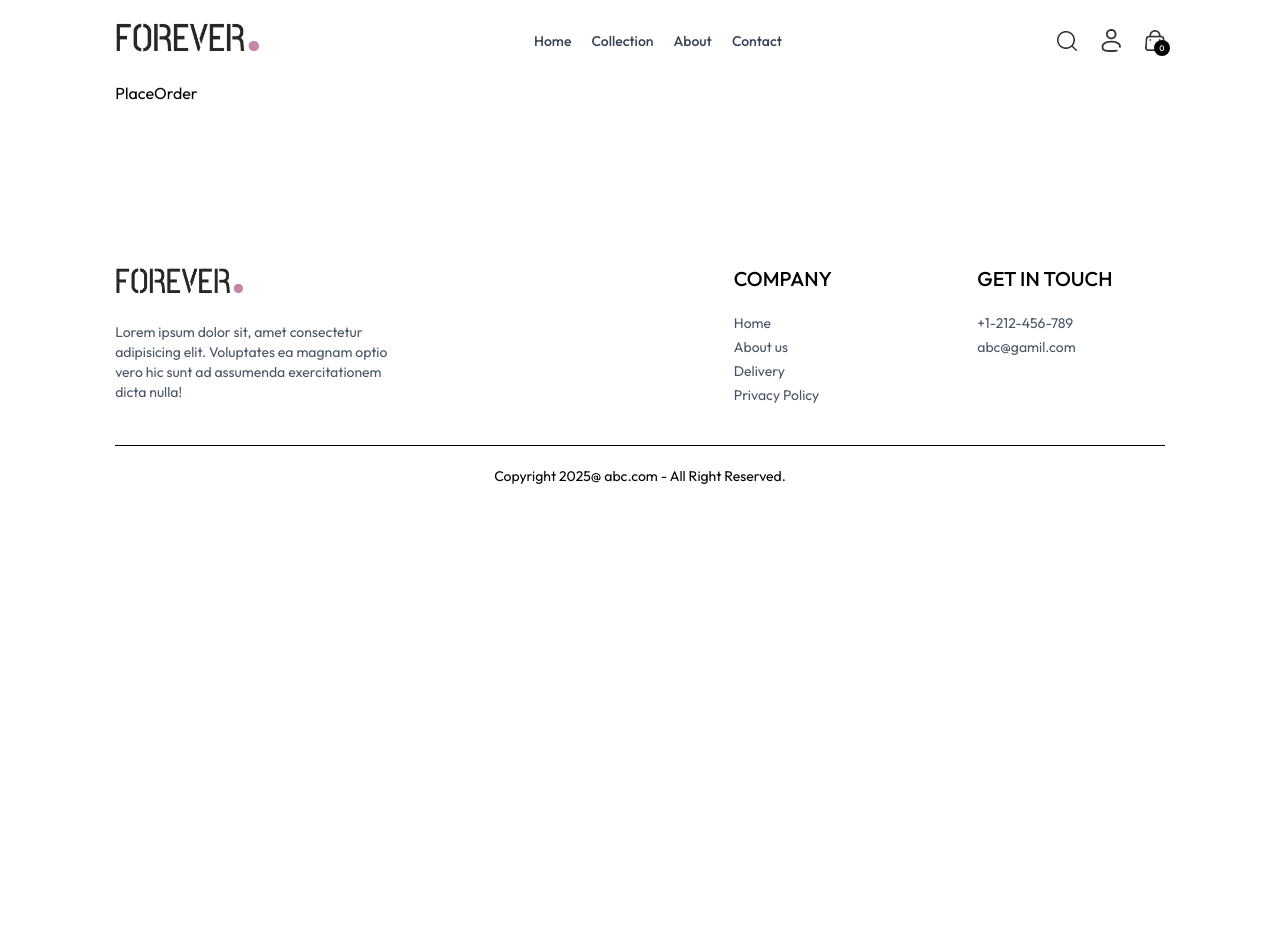
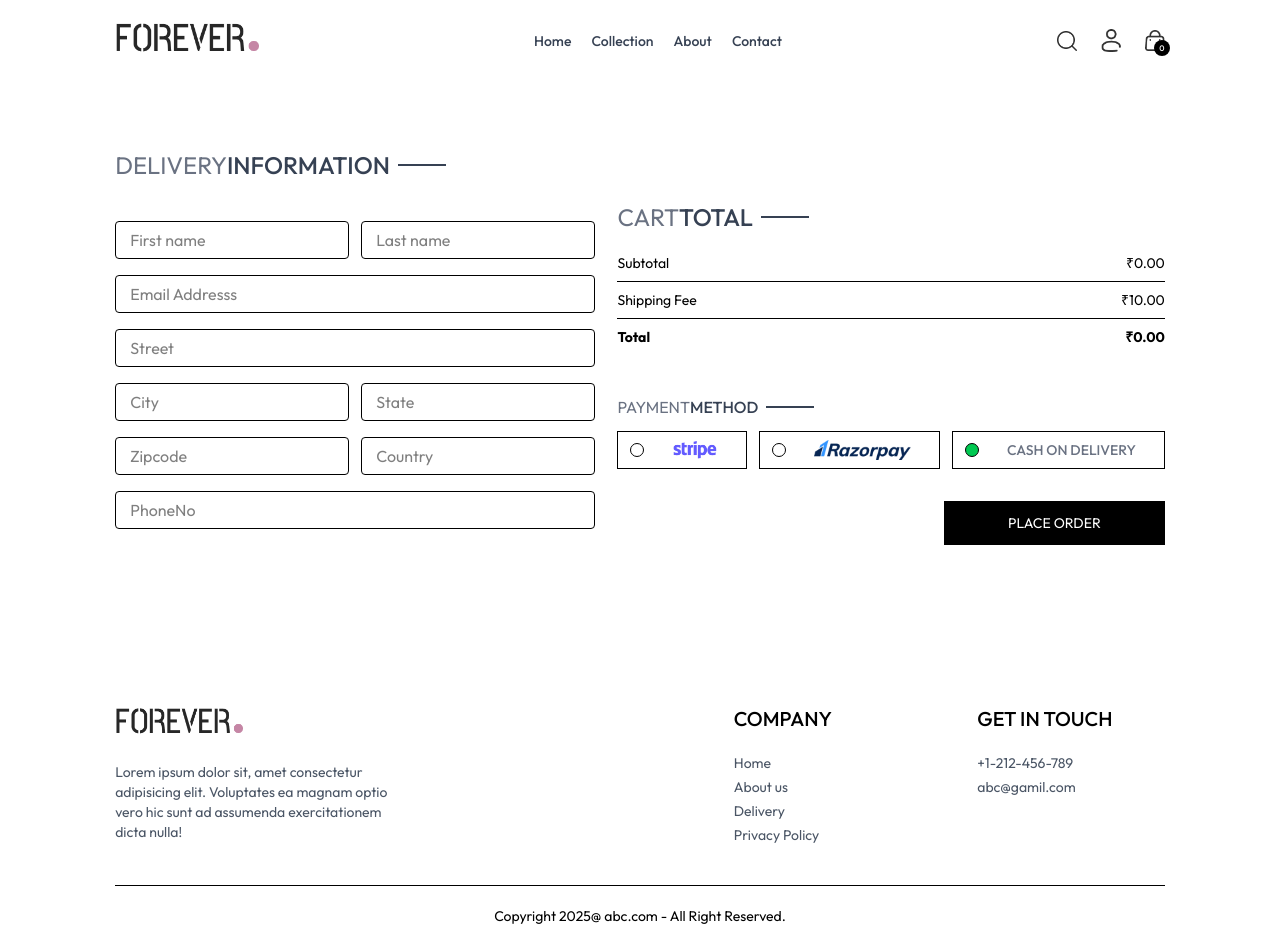
Before and after one commit to akhilesh-yadav026/E-Fashion, a React (Vite) app: page /place-order in a window 1280 px wide. Before the commit the page ends 800 px from the top, so only its background shows below. Built offline with nearby package versions, Linux system fonts and the light colour scheme.

Commit message:
Add and Update

```diff
--- a/src/components/Navbar.jsx
+++ b/src/components/Navbar.jsx
@@ -39,7 +39,7 @@ const Navbar = () => {
                 <img onClick={()=>setShowSearch(true)} src={assets.search_icon} className='w-5 cursor-pointer' alt="" />
 
                 <div className='group relative'>
-                    <img className='w-5 cursor-pointer' src={assets.profile_icon} alt="" />
+                <Link to={'/login'}><img className='w-5 cursor-pointer' src={assets.profile_icon} alt="" /></Link>
                     <div className='group-hover:block hidden absolute dropdown-menu right-0 pt-4'>
                         <div className='flex flex-col gap-2 w-36 py-3 px-5 bg-slate-100 text-gray-500 rounded'>
                             <p className='cursor-pointer
--- a/src/pages/AboutUs.jsx
+++ b/src/pages/AboutUs.jsx
@@ -1,8 +1,45 @@
 import React from 'react'
+import Title from '../components/Title'
+import {assets} from '../assets/assets'
+import NewsletterBox from '../components/NewsletterBox'
 
 const AboutUs = () => {
   return (
-    <div>AboutUs</div>
+    <div>
+
+    <div className='text-2xl text-center pt-8 border-t'>
+        <Title text1={'ABOUT'} text2={'US'} />
+    </div>
+
+    <div className="my-10 flex flex-col md:flex-row gap-16">
+      <img className='w-full md:max-w-[450px] ' src={assets.about_img} alt="" />
+      <div className="flex flex-col justify-center gap-6 md:w-2/4 text-gray-600">
+      <p>Lorem ipsum dolor, sit amet consectetur adipisicing elit. Quia tempore nulla ullam dolores fugiat itaque.</p>
+      <p>Lorem ipsum dolor sit amet consectetur adipisicing elit. Autem quidem itaque unde tempore voluptatibus laborum?</p>
+      <b className='text-gray-800'>Our Mission</b>
+      <p>Our mission at abc is to empower customers with choice , convenience andd confidence. We're decide to provideing a seamless shopping experience that exceeds expectations,from browsing and ordering to delivery and beyond. </p>
+
+      </div>
+    </div>
+    <div className='text-xl py-4'>
+      <Title text1={'WHY'} text2={'CHOOSE US'} />
+    </div>
+    <div className="flex flex-col md:flex-row text-sm mb-20">
+        <div className="border px-10 md:px-16 py-8 sm:py-20 flex flex-col gap-5">
+          <b>Quality Assurance:</b>
+          <p className='text-gray-600'>We meticulously select and vet each product to ensure it meets our stringent quality assurance </p>
+        </div>
+           <div className="border px-10 md:px-16 py-8 sm:py-20 flex flex-col gap-5">
+          <b>Convenience:</b>
+          <p className='text-gray-600'>With our user-friendly interface and hassle-free orderinng process, shoopping has never been. </p>
+        </div>
+            <div className="border px-10 md:px-16 py-8 sm:py-20 flex flex-col gap-5">
+          <b>Exceptional Customer Service :</b>
+          <p className='text-gray-600'> Our team of dedication professionals is here to assist you the way, ensuring your satisfaction is our top priority. </p>
+        </div>
+    </div>
+    <NewsletterBox />
+    </div>
   )
 }
 
--- a/src/pages/Contact.jsx
+++ b/src/pages/Contact.jsx
@@ -1,8 +1,27 @@
 import React from 'react'
+import Title from '../components/Title'
+import { assets } from '../assets/assets'
+import NewsletterBox from '../components/NewsletterBox'
 
 const Contact = () => {
   return (
-    <div>Contact</div>
+    <div>
+      <div className="text-center text-2xl pt-10 border-t">
+        <Title text1={'CONTACT'} text2={'US'} />
+      </div>
+      <div className="my-10 flex flex-col justify-center md:flex-row gap-10 mb-28">
+        <img src={assets.contact_img} alt="" className="w-full md:max-w-[480px]" />
+        <div className="flex flex-col justify-center items-start gap-6">
+          <p className='font-semibold text-xl text-grayy-600'>Our Store</p>
+          <p className='text-gray-500'>123 Kalupur Station, <br />Near Sargpurpur AMTS bus terminal.</p>
+          <p className='text-gray-500'>Tel: (415) 555-01 <br /> Email: admin@abc.com</p>
+          <p className='font-semibold text-xl text-gray-600'>Careers at Abc</p>
+          <p className='text-gray-500'>Learn more about our teams and job openings.</p>
+          <button className='border border-black px-8 py-4 text-sm hover:bg-black hover:text-white transition-all duration-500'>Explore Jobs</button>
+        </div>
+      </div>
+      <NewsletterBox />
+    </div>
   )
 }
 
--- a/src/pages/Login.jsx
+++ b/src/pages/Login.jsx
@@ -1,8 +1,29 @@
-import React from 'react'
+import React, { useState } from 'react'
 
 const Login = () => {
+  const[currState , setCurrState] = useState('Sign up')
+  const onSubmitHandler =async(e)=>{
+      e.preventDefault();
+  }
   return (
-    <div>Login</div>
+    <form onSubmit={onSubmitHandler} className='flex flex-col items-center w-[90%] sm:max-w-96 m-auto mt-14 gap-4 text-gray-800'>
+        <div className='inline-flex items-center gap-3=2 mb-2 mt-10'>
+          <p className='prata-regular text-3xl'>{currState}</p>
+          <hr className='border-none h-[1.5px] w-8 bg-gray-800' />
+        </div>
+        {currState === 'Login' ? '':<input type="text" className="w-full px-3 py-2 border border-gray-800" placeholder='Name' required /> }
+        <input type="email" className="w-full px-3 py-2 border border-gray-800" placeholder='Email' required />
+        <input type="password" className="w-full px-3 py-2 border border-gray-800" placeholder='Password' required />
+        <div className="w-full flex justify-between text-sm mt-[-8px]">
+          <p className="cursor-pointer">Forgot your Password ?</p>
+          {
+            currState === "Login" ?
+            <p onClick={()=>setCurrState('Sign up')} className='cursor-pointer'>Create Account</p> :
+            <p onClick={()=>setCurrState('Login')} className='cursor-pointer'>Login Here</p>
+          }
+        </div>
+        <button className="bg-black text-white font-light px-8 py-2 mt-4">{currState ===  'Login' ? 'Sign In' : 'Sign Up'}</button>
+        </form>
   )
 }
 
--- a/src/pages/Orders.jsx
+++ b/src/pages/Orders.jsx
@@ -1,8 +1,42 @@
-import React from 'react'
+import React, { useContext } from 'react'
+import { ShopContext } from '../context/ShopContext'
+import Title from '../components/Title'
 
 const Orders = () => {
+  const { currency, products } = useContext(ShopContext)
+
   return (
-    <div>Orders</div>
+    <div className='border-t pt-16'>
+      <div className="text-2xl">
+        <Title text1={'MY'} text2={'ORDER'} />
+      </div>
+      <div>
+        {products.slice(1, 4).map((item) => (
+          <div key={item.id || item.name} className='py-4 border-t border-b text-gray-700 flex flex-col md:flex-row md:items-center md:justify-between gap-4'>
+            <div className="flex items-start gap-6 text-sm w-full md:w-auto">
+              <img className='w-16 sm:w-20' src={item.image?.[0] || '/placeholder.jpg'} alt={`Image of ${item.name}`} />
+              <div>
+                <p className='sm:text-base font-medium'>{item.name}</p>
+                <div className="flex items-center gap-3 mt-2 text-base text-gray-500">
+                  <p className='text-lg'>{currency}{item.price}</p>
+                  <p>Quantity: 1</p>
+                  <p>Size: M</p>
+                </div>
+                <p className='mt-2'>Date: <span className='text-gray-400'>25 Jun 2025</span></p>
+              </div>
+            </div>
+
+            <div className='md:w-1/2 flex justify-between mt-2 md:mt-0'>
+              <div className="flex items-center gap-2">
+                <p className='w-2 h-2 rounded-full bg-green-500'></p>
+                <p className='text-sm md:text-base'>Ready To Ship</p>
+              </div>
+              <button className='border px-4 py-2 text-sm font-medium rounded-sm'>Track Order</button>
+            </div>
+          </div>
+        ))}
+      </div>
+    </div>
   )
 }
 
--- a/src/pages/PlaceOrder.jsx
+++ b/src/pages/PlaceOrder.jsx
@@ -1,8 +1,66 @@
-import React from 'react'
+import React, { useContext, useState } from 'react'
+import Title from '../components/Title'
+import CardTotal from '../components/CartTotal'
+import { assets } from '../assets/assets'
+import { ShopContext } from '../context/ShopContext'
 
 const PlaceOrder = () => {
+  const [method,setMethod] = useState("cod");
+  const {navigate} = useContext(ShopContext)
   return (
-    <div>PlaceOrder</div>
+    <div className='flex flex-col sm:flex-row justify-between gap-4 pt-5 sm:pt-14 min-h-[80vw]border-t'>
+      {/* Left Side  */}
+      <div className="flex flex-col gap-4 w-full sm:max-w-[480px]">
+        <div className="text-xl sm:text-2xl my-3">
+          <Title text1={'DELIVERY'} text2={'INFORMATION'} />
+        </div>
+         <div className="flex gap-3">
+            <input type="text" placeholder='First name' className='border boredr-gray-300 rounded py-1.5 px-3.5 w-full' />
+              <input type="text" placeholder='Last name ' className='border boredr-gray-300 rounded py-1.5 px-3.5 w-full' />
+         </div>
+           <input type="email" placeholder='Email Addresss ' className='border boredr-gray-300 rounded py-1.5 px-3.5 w-full' />
+          <input type="text" placeholder='Street' className='border boredr-gray-300 rounded py-1.5 px-3.5 w-full' />
+            <div className="flex gap-3">
+            <input type="text" placeholder='City' className='border boredr-gray-300 rounded py-1.5 px-3.5 w-full' />
+              <input type="text" placeholder='State' className='border boredr-gray-300 rounded py-1.5 px-3.5 w-full' />
+         </div>
+         <div className="flex gap-3">
+            <input type="number" placeholder='Zipcode' className='border boredr-gray-300 rounded py-1.5 px-3.5 w-full' />
+              <input type="text" placeholder='Country' className='border boredr-gray-300 rounded py-1.5 px-3.5 w-full' />
+         </div>
+          <input type="number" placeholder='PhoneNo' className='border boredr-gray-300 rounded py-1.5 px-3.5 w-full' />
+      </div>
+      {/* Right side */}
+      <div className="mt-8">
+        <div className="mt-8 min-w-80">
+          <CardTotal />
+        </div>
+        <div className="mt-12">
+          <Title text1={'PAYMENT'} text2={'METHOD'} />
+          {/* Payment selection method */}
+          <div className="flex gap-3 flex-col lg:flex-row">
+              <div onClick={()=>setMethod('stripe')} className="flex items-center gap-3 border p-2 px-3 cursor-pointer">
+                <p className={`min-w-3.5 h-3.5 border rounded-full ${method === 'stripe' ? "bg-green-500" : ""}`}>
+                </p>
+                  <img className='h-5 mx-4' src={assets.stripe_logo}alt="" />
+              </div>
+                <div onClick={()=>setMethod('razorpay')} className="flex items-center gap-3 border p-2 px-3 cursor-pointer">
+                <p className={`min-w-3.5 h-3.5 border rounded-full ${method === 'razorpay' ? "bg-green-500" : ""}`}>
+                </p>
+                  <img className='h-5 mx-4' src={assets.razorpay_logo}alt="" />
+              </div>
+                <div onClick={()=>setMethod('cod')} className="flex items-center gap-3 border p-2 px-3 cursor-pointer">
+                <p className={`min-w-3.5 h-3.5 border rounded-full ${method === 'cod' ? "bg-green-500" : ""}`}>
+                </p>
+                <p className='text-gray-500 text-sm font-medium mx-4'>CASH ON DELIVERY</p>
+              </div>
+           </div>
+        </div>
+        <div className='w-full text-end mt-8'>
+            <button onClick={()=>navigate('/orders')} className='bg-black text-white text-sm py-3 px-16 '>PLACE ORDER</button>
+        </div>
+      </div>
+    </div>
   )
 }
 
```
